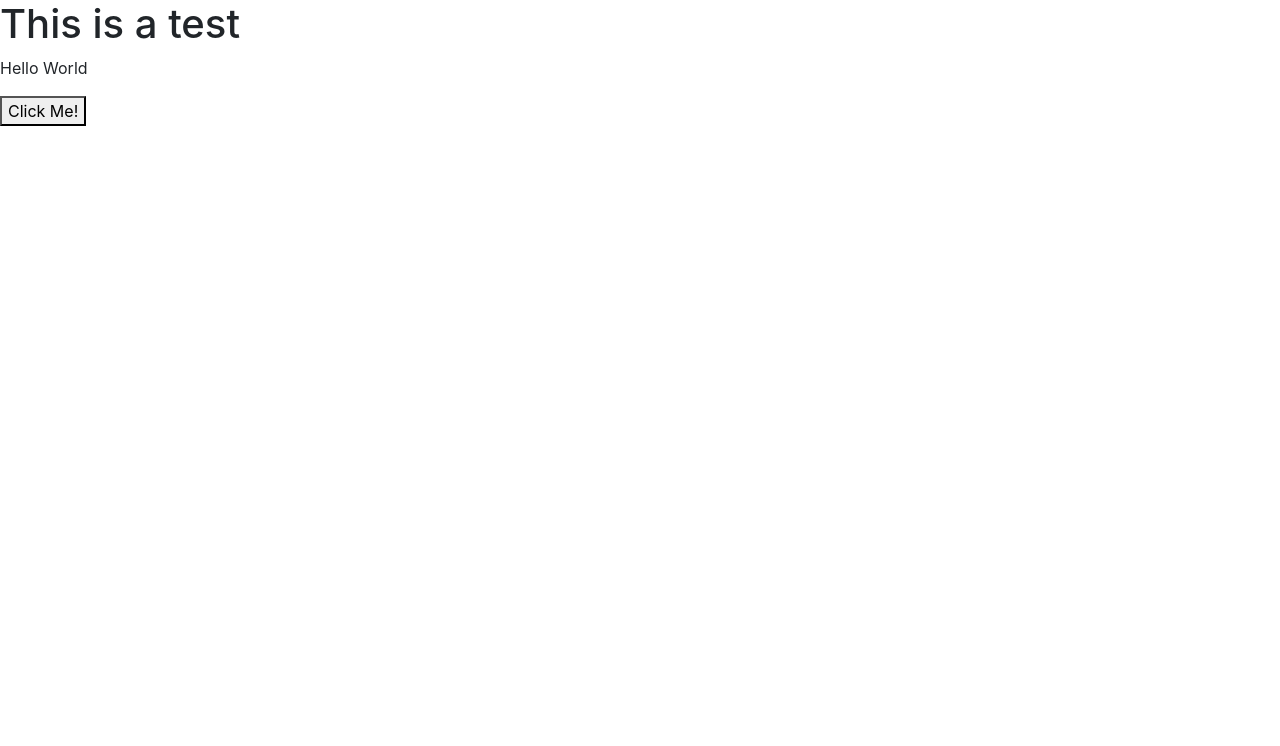
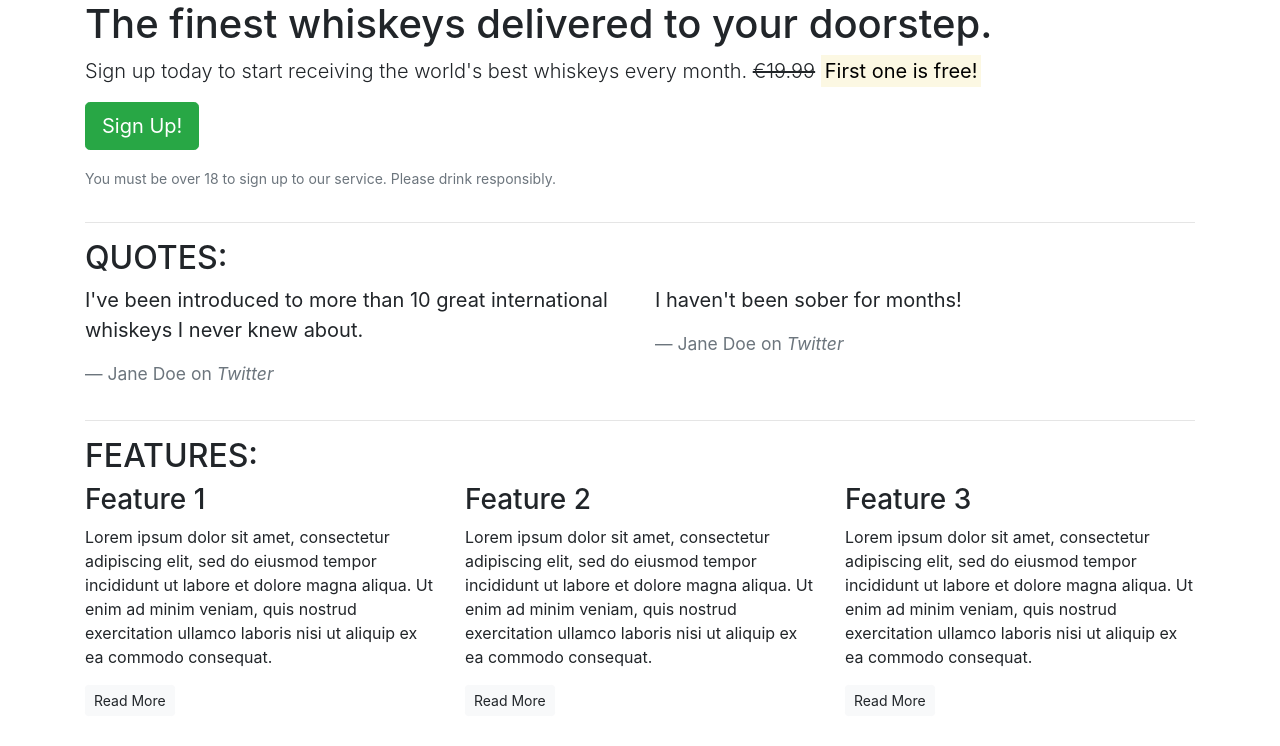
Before and after one commit to Nivdek/bootstrap4, a plain HTML site: page index.html in a window 1280 px wide. Drawn offline with nearby package versions, Linux system fonts and the light colour scheme.

Commit message:
before moving to Components unit

```diff
--- a/index.html
+++ b/index.html
@@ -4,7 +4,7 @@
     <meta charset="UTF-8" />
     <meta http-equiv="X-UA-Compatible" content="IE=edge" />
     <meta name="viewport" content="width=device-width, initial-scale=1.0" />
-    <title>Document</title>
+    <title>Whiskey Drop | Taste a new whiskey every month</title>
     <link
       rel="stylesheet"
       href="https://cdn.jsdelivr.net/npm/bootstrap@4.6.2/dist/css/bootstrap.min.css"
@@ -17,9 +17,89 @@
       crossorigin="anonymous"
     ></script>
   </head>
-  <body>
-    <h1>This is a test</h1>
-    <p>Hello World</p>
-    <button>Click Me!</button>
-  </body>
+
+<body>
+    <article class="container">
+        <!-- Callout -->
+        <div class="row">
+            <div class="col-12">
+                <section class="callout">
+                    <h1>The finest whiskeys delivered to your doorstep.</h1>
+                    <p class="lead">Sign up today to start receiving the world's best whiskeys every month.
+                        <s>€19.99</s> <strong><mark>First one is free!</mark></strong></p>
+                    <p><button class="btn btn-lg btn-success">Sign Up!</button></p>
+                    <p class="text-muted"><small>You must be over 18 to sign up to our service. Please drink
+                            responsibly.</small></p>
+                </section>
+            </div>
+        </div>
+        <!-- /.callout -->
+        <hr>
+
+        <!-- Quotes -->
+        <section class="quotes">
+            <div class="row">
+                <div class="col-12">
+                    <h2 class="text-uppercase">Quotes:</h2>
+                </div>
+            </div>
+            <div class="row">
+                <div class="col-12 col-md-6">
+                    <blockquote class="blockquote">
+                        <p>I've been introduced to more than 10 great international whiskeys I never knew about.</p>
+                        <footer class="blockquote-footer">Jane Doe on <cite title="Twitter">Twitter</cite></footer>
+                    </blockquote>
+                </div>
+                <div class="col-12 col-md-6">
+                    <blockquote class="blockquote">
+                        <p>I haven't been sober for months!</p>
+                        <footer class="blockquote-footer">Jane Doe on <cite title="Twitter">Twitter</cite></footer>
+                    </blockquote>
+                </div>
+            </div>
+        </section>
+        <!-- /.quotes -->
+        <hr>
+
+        <!-- Features -->
+        <section class="features">
+            <div class="row">
+                <div class="col-12">
+                    <h2 class="text-uppercase">Features:</h2>
+                </div>
+            </div>
+            <div class="row">
+                <div class="col-12 col-md-6 col-lg-4">
+                    <div class="feature">
+                        <h3>Feature 1</h3>
+                        <p>Lorem ipsum dolor sit amet, consectetur adipiscing elit, sed do eiusmod tempor incididunt ut
+                            labore et dolore magna aliqua. Ut enim ad minim veniam, quis nostrud exercitation ullamco
+                            laboris nisi ut aliquip ex ea commodo consequat.</p>
+                        <p><a class="btn btn-sm btn-light" href="">Read More</a></p>
+                    </div>
+                </div>
+                <div class="col-12 col-md-6 col-lg-4">
+                    <div class="feature">
+                        <h3>Feature 2</h3>
+                        <p>Lorem ipsum dolor sit amet, consectetur adipiscing elit, sed do eiusmod tempor incididunt ut
+                            labore et dolore magna aliqua. Ut enim ad minim veniam, quis nostrud exercitation ullamco
+                            laboris nisi ut aliquip ex ea commodo consequat.</p>
+                        <p><a class="btn btn-sm btn-light" href="">Read More</a></p>
+                    </div>
+                </div>
+                <div class="col-12 d-md-none d-lg-block col-lg-4">
+                    <div class="feature">
+                        <h3>Feature 3</h3>
+                        <p>Lorem ipsum dolor sit amet, consectetur adipiscing elit, sed do eiusmod tempor incididunt ut
+                            labore et dolore magna aliqua. Ut enim ad minim veniam, quis nostrud exercitation ullamco
+                            laboris nisi ut aliquip ex ea commodo consequat.</p>
+                        <p><a class="btn btn-sm btn-light" href="">Read More</a></p>
+                    </div>
+                </div>
+            </div>
+        </section>
+        <!-- /.features -->
+    </article>
+</body>
+
 </html>
```
